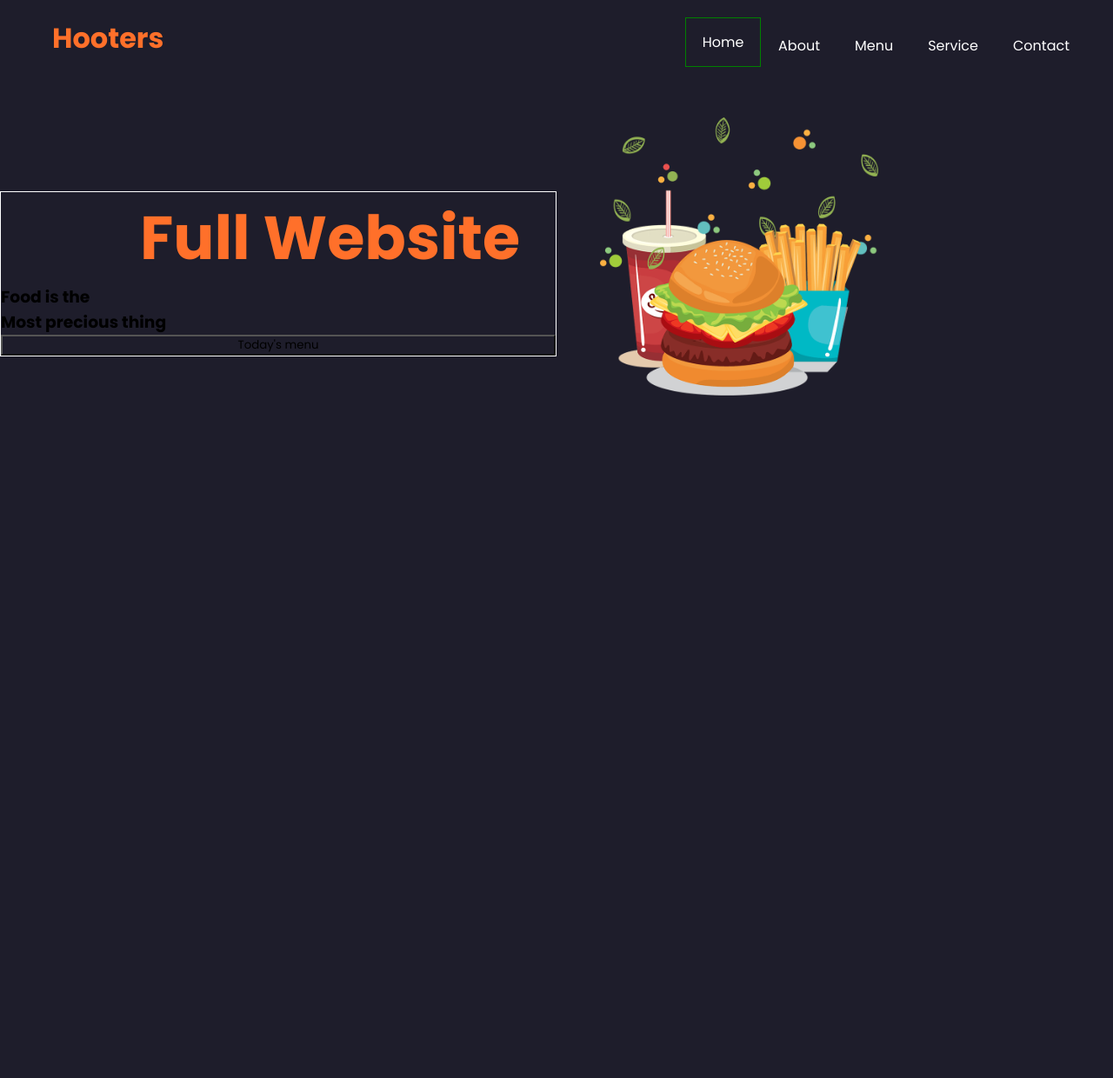
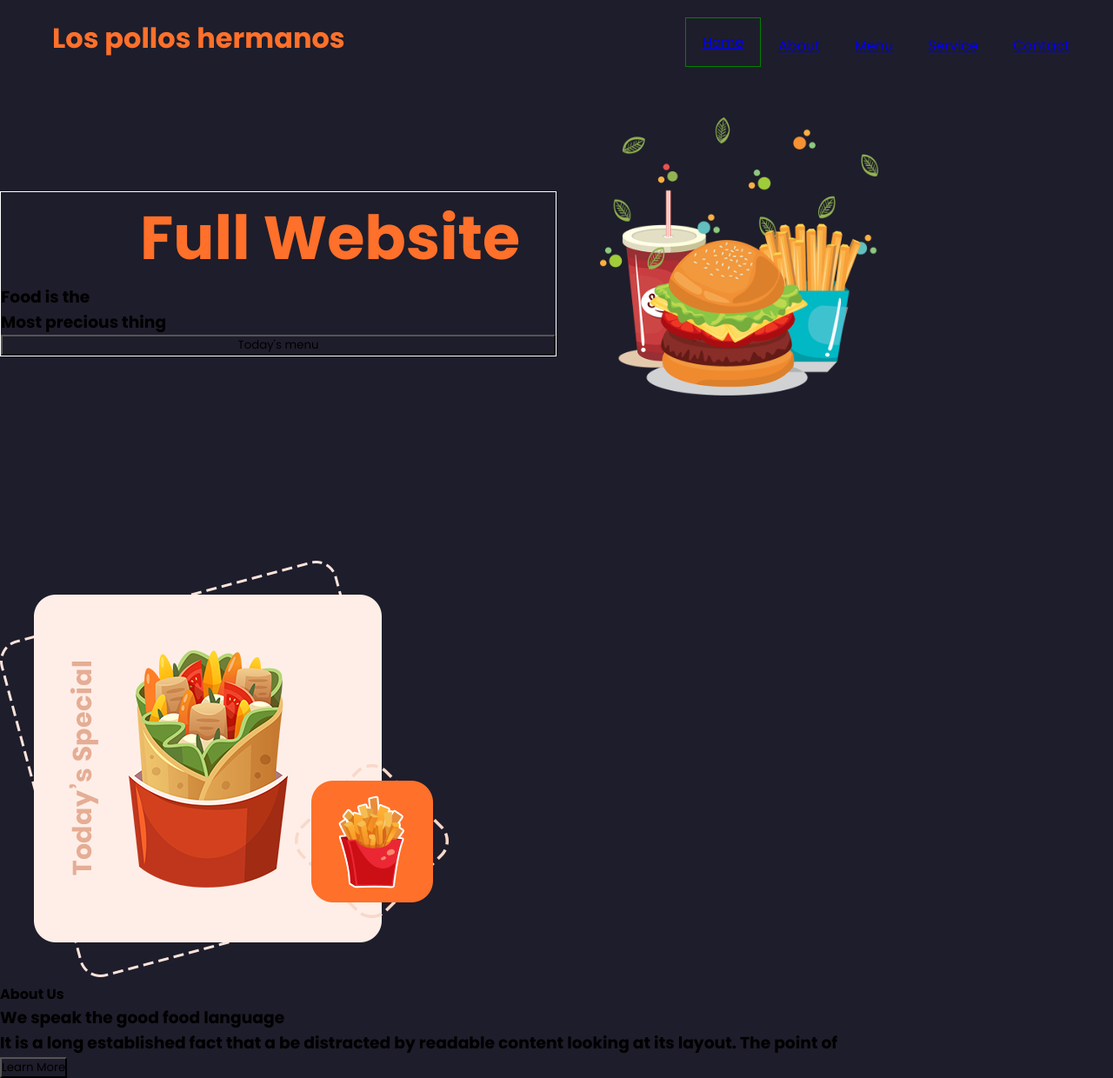
Before and after one commit to GabrielGarciaRodri/proyectoWeb, a plain HTML site: page index.html in a window 1280 px wide. Shown: the whole page at 87% size. Before the commit the page ends 800 px from the top, so only its background shows below. Drawn offline with nearby package versions, Linux system fonts and the light colour scheme.

Commit message:
feat: :sparkles: About us section completed
A new section for about us page created and completed

```diff
--- a/index.html
+++ b/index.html
@@ -10,32 +10,23 @@
 <body>
     <header class="header">
         <div class="titulo">
-            <h1>Hooters</h1>
+            <h1>Los pollos hermanos</h1>
         </div>
 
         <div class="menu">
             <ul>
-                <li>
-                    Home
-                </li>
-                <li>
-                    About
-                </li>
-                <li>
-                    Menu
-                </li>
-                <li>
-                    Service
-                </li>
-                <li>
-                    Contact
-                </li>
+                <li><a href="#mainBody">Home</a></li>
+                <li><a href="#aboutUsPage">About</a></li>
+                <li><a href="#foodMenuPage">Menu</a></li>
+                <li><a href="#servicesPage">Service</a></li>
+                <li><a href="#contactPage">Contact</a></li>
 
             </ul>
         </div>
     </header>
 
-    <section class="containerBody">
+    <main class="main">
+        <section class="containerBody" id="mainBody">
             <section class="fullWebsite">
                 <div class="bannerFull">
                     <h1>Full Website</h1>
@@ -51,5 +42,36 @@
                 </div>
             </section>
         </section>
+
+        <section class="aboutUsPage" id="aboutUsPage">
+            <article class="img_aboutUs">
+                <img src="/storage/img/about.png">
+            </article>
+            <article class="banner_aboutUs">
+                <div class="box_aboutUs">
+                    <h4>About Us</h4>
+                    <h1>We speak the good food language</h1>
+                    <h3>
+                        It is a long established fact that a be distracted by readable content looking at its layout. The point of
+                    </h3>
+                    <button class="btn_learn">
+                        Learn More
+                    </button>
+                </div>
+            </article>
+        </section>
+
+        <section class="foodMenuPage" id="foodMenuPage">
+
+        </section>
+
+        <section class="servicesPage" id="servicesPage">
+
+        </section>
+
+        <section class="contactPage" id="contactPage">
+
+        </section>
+    </main>
 </body>
 </html>
```
Lines whose indentation alone changed are shown as unchanged.
